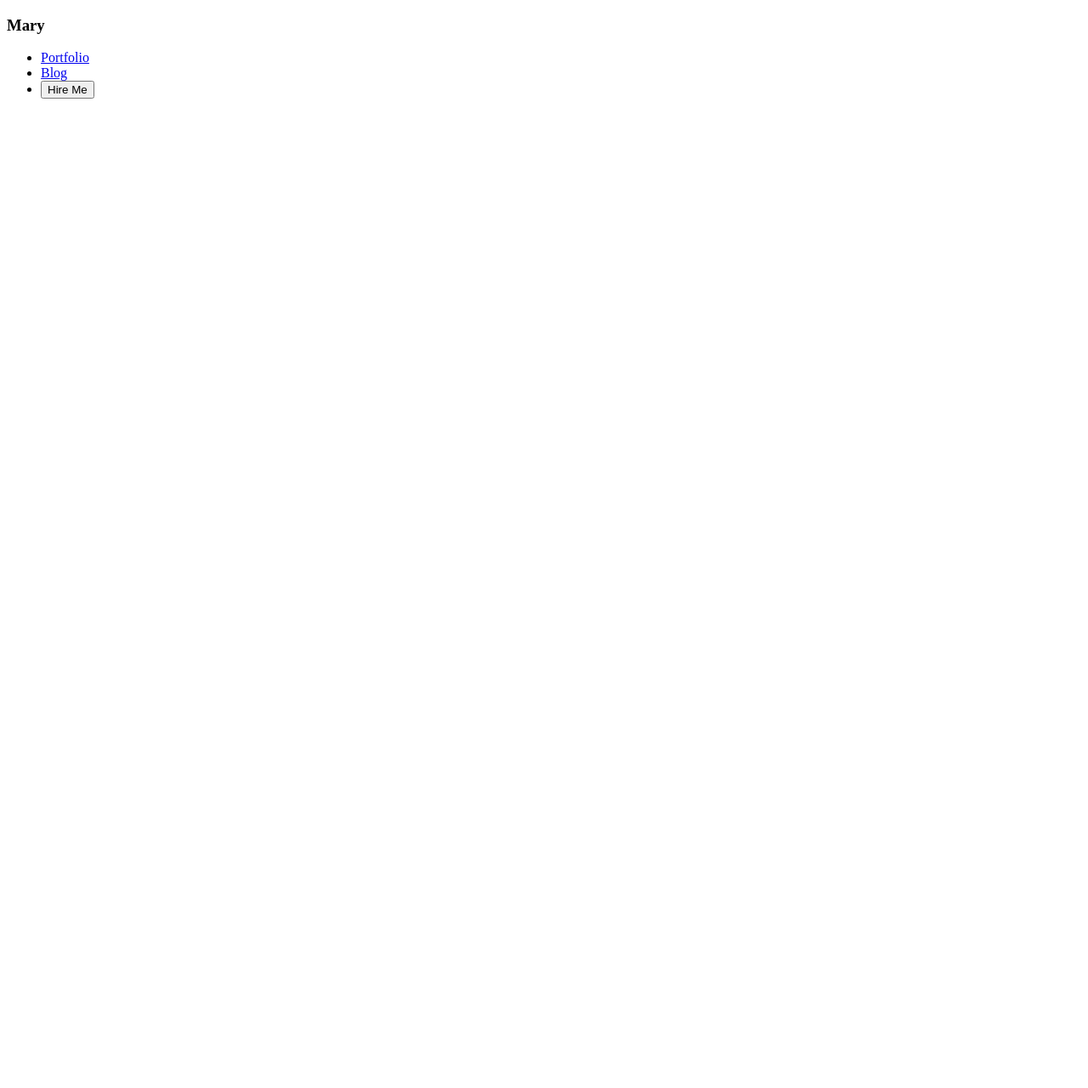
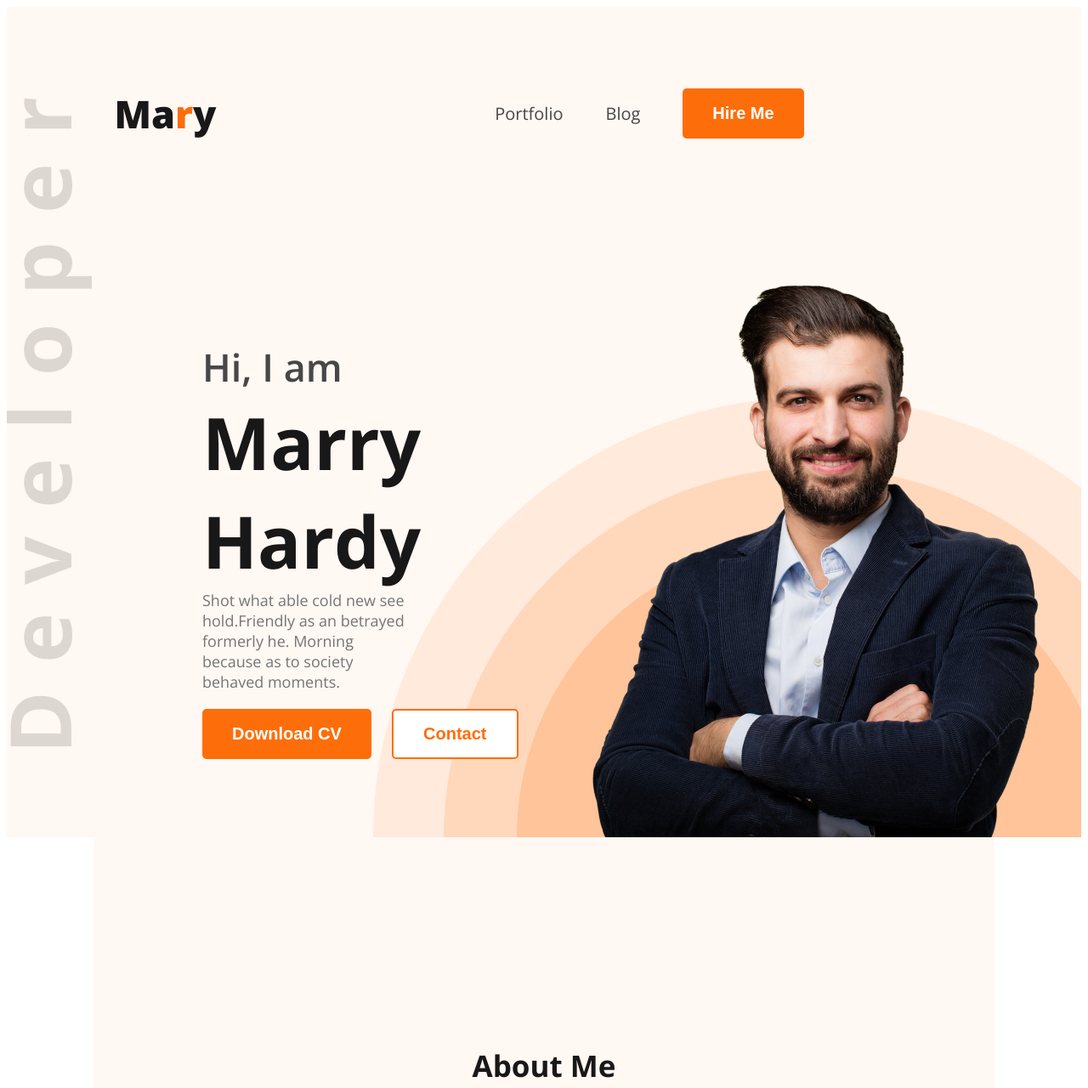
Before and after one commit to shadathossain994/practice.developer.portfolio, a plain HTML site: page index.html in a window 1280 px wide. Shown: the top 1280 px of the page at 85% size. Before the commit the page ends 800 px from the top, so only its background shows below. Drawn offline with nearby package versions, Linux system fonts and the light colour scheme.

Commit message:
added a main section

```diff
--- a/index.html
+++ b/index.html
@@ -1,39 +1,86 @@
 <!DOCTYPE html>
 <html lang="en">
   <head>
-    <meta charset="UTF-8">
-    <meta http-equiv="X-UA-Compatible" content="IE=edge">
-    <meta name="viewport" content="width=device-width, initial-scale=1.0">
+    <meta charset="UTF-8" />
+    <meta http-equiv="X-UA-Compatible" content="IE=edge" />
+    <meta name="viewport" content="width=device-width, initial-scale=1.0" />
     <title>Web Developer</title>
+    <link rel="preconnect" href="https://fonts.googleapis.com" />
+    <link rel="preconnect" href="https://fonts.gstatic.com" crossorigin />
+    <link
+      href="https://fonts.googleapis.com/css2?family=Open+Sans:ital,wght@0,300..800;1,300..800&display=swap"
+      rel="stylesheet"
+    />
+
+    <link rel="stylesheet" href="styles/portfolio.css" />
   </head>
   <body>
     <!-- start header section -->
+    <!-- start nav section -->
     <header>
       <nav>
-            <h3>Mary</h3>
+        <h3 class="nav-title">Ma<span style="color: #fd6e0a">r</span>y</h3>
         <ul>
           <li><a href="#">Portfolio</a></li>
           <li><a href="#">Blog</a></li>
-                <li><button>Hire Me</button></li>
+          <li><button class="btn-primary">Hire Me</button></li>
         </ul>
       </nav>
+      <!-- end nav section -->
+
+      <!-- start banner section -->
+
+      <div class="banner-container">
+        <div class="banner-info">
+            <h3 class="banner-title">Hi, I am</h3>
+            <h2 class="banner-main-title">Marry Hardy</h2>
+            <p class="banner-description">Shot what able cold new see hold.Friendly as an betrayed formerly he. Morning because as to society behaved moments.</p>
+            <button class="btn-primary">Download CV</button>
+            <button class="btn-clasic">Contact</button>
+        </div>
+        <img src="images/hardy.png" alt="">
+      </div>
+
+      <!-- end banner section -->
     </header>
     <!-- end header section -->
 
+
     <!-- start main section -->
     <main>
+        <!-- start about section -->
+        <section class="about-containter">
+            <h3 class="about-title">About Me</h3>
+            <p class="about-description">I, m a designer & developer with a passion for web design. I enjoy developing simple, clean and slick websites that provide real value to the end user. Thousands of clients have procured exceptional resulfs while working with me. Delivering work within time and budget which meets clients requirements in our mata.</p>
 
+            <div class="info">
+                <div class="info-child">
+                    <h2 class="info-sub-title">Name:</h2>
+                    <h2 class="info-title">Mary Hardy </h2>
+                </div>
+                <div class="info-child">
+                    <h2 class="info-sub-title">Email:</h2>
+                    <h2 class="info-title">info@gmail.com</h2>
+                </div>
+                <div class="info-child">
+                    <h2 class="info-sub-title">Date of birth:</h2>
+                    <h2 class="info-title">11 November 1987</h2>
+                </div>
+                <div class="info-child">
+                    <h2 class="info-sub-title">From:</h2>
+                    <h2 class="info-title">Los Angeles, USA</h2>
+                </div>
 
+            </div>
+
+        </section>
+        <!-- end about section -->
 
     </main>
     <!-- end main section -->
 
     <!-- start footer section -->
-    <footer>
-
-
-
-    </footer>
+    <footer></footer>
     <!-- start footer section -->
   </body>
 </html>
--- /dev/null
+++ b/styles/portfolio.css
@@ -0,0 +1,152 @@
+body {
+    font-family: "Open Sans", sans-serif;
+}
+
+/* Nav related styles */
+
+header {
+    background-color: #FFF8F3;
+    background-image: url('../images/header_bg.png'), url('../images/developer.png');
+    background-repeat: no-repeat;
+    background-position: bottom right, left center;
+
+}
+
+header nav {
+    display: flex;
+    justify-content: space-between;
+    align-items: center;
+    max-width: 80%;
+    margin: 0px auto;
+    padding-top: 50px;
+    padding-bottom: 50px;
+
+
+}
+
+nav ul {
+    display: flex;
+    align-items: center;
+    padding-right: 150px;
+}
+
+nav ul li {
+    list-style: none;
+    margin-right: 50px;
+}
+
+nav ul a {
+    text-decoration: none;
+    color: #474747;
+    font-size: 20px;
+    font-weight: 400;
+}
+
+.nav-title {
+    color: #181818;
+    font-size: 45px;
+    font-weight: 800;
+}
+
+.btn-primary {
+    color: #FFF;
+    font-size: 20px;
+    font-weight: 700;
+    background: #FD6E0A;
+    padding: 18px 35px;
+    border: 0;
+    border-radius: 5px;
+}
+
+.btn-clasic {
+    color: #FFF;
+    font-size: 20px;
+    color: #FD6E0A;
+    font-weight: 700;
+    background: #FFF;
+    padding: 16px 35px;
+    border: 2px solid #FD6E0A;
+    border-radius: 5px;
+}
+
+
+/* banner related style */
+
+.banner-container {
+    display: flex;
+    justify-content: space-between;
+    padding: 50px 40px 0px 230px;
+    margin: 0 auto;
+    align-items: center;
+
+
+}
+
+.banner-title {
+    color: #474747;
+    font-size: 45px;
+    font-weight: 600;
+    margin: 0px;
+}
+
+.banner-main-title {
+    color: #181818;
+    font-size: 85px;
+    font-weight: 700;
+    margin: 0px;
+}
+
+.banner-description {
+    color: #757575;
+    font-size: 18px;
+    font-weight: 400;
+    margin: 0px;
+    padding-bottom: 20px;
+    width: 60%;
+}
+
+.banner-info button {
+    margin-right: 20px;
+}
+
+
+/* main section related styles */
+
+/* about section related style */
+.about-containter {
+    background: #FFF8F3;
+    max-width: 60%;
+    text-align: center;
+    margin: 0 auto;
+    padding: 210px 150px;
+}
+
+.about-title {
+    color: #181818;
+    font-size: 35px;
+    font-weight: 700;
+}
+
+.about-description {
+    color: #757575;
+    font-size: 18px;
+    font-weight: 400;
+}
+
+.info-sub-title {
+    color: #757575;
+    font-size: 20px;
+    font-weight: 400;
+}
+
+.info-title {
+    color: #474747;
+    font-size: 20px;
+    font-weight: 700;
+}
+
+.info{
+    display: flex;
+    gap: 50px;
+    justify-content: space-around;
+}
```
Lines whose indentation alone changed are shown as unchanged.
